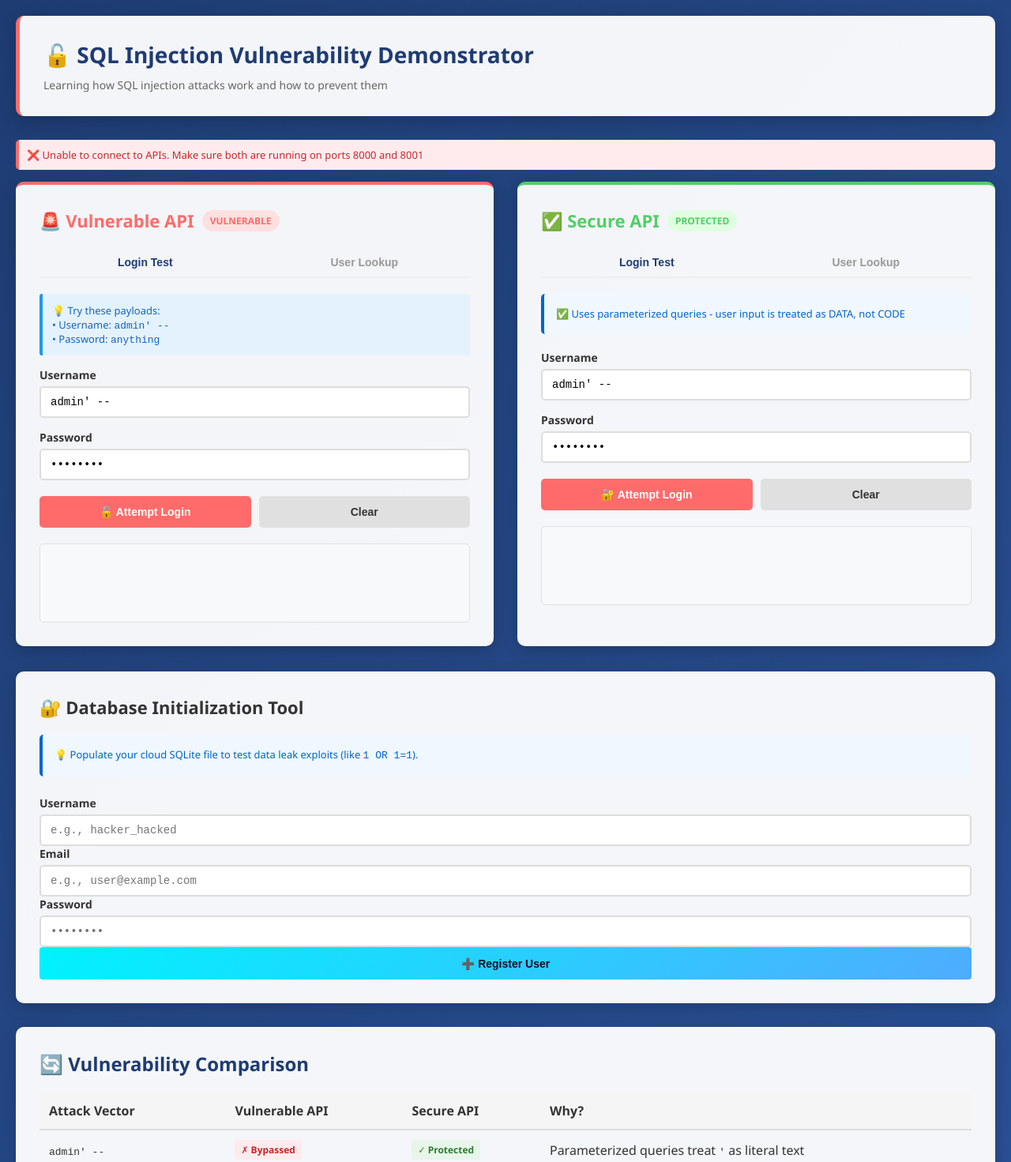
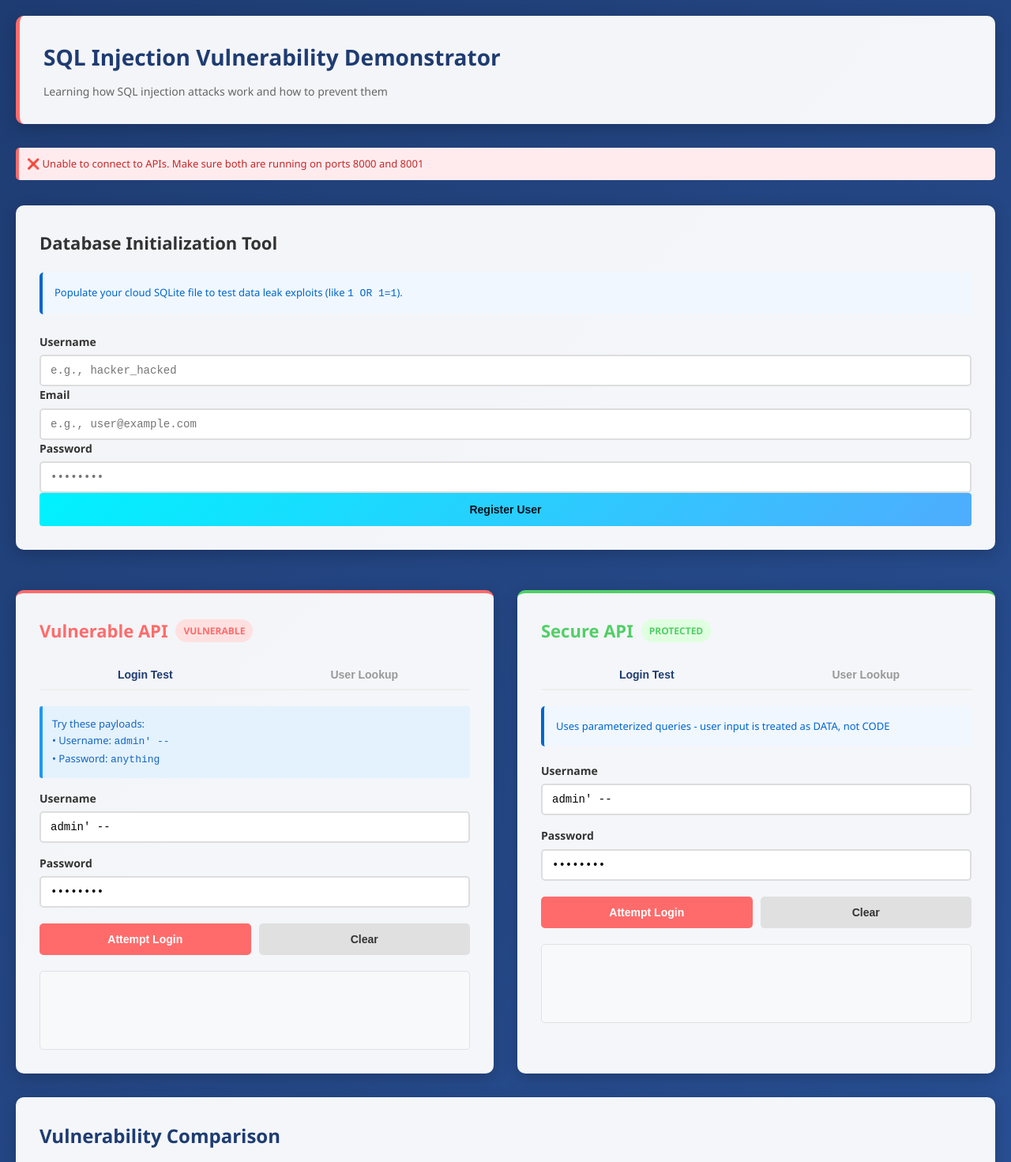
Before and after one commit to josphat-nzyuko/SQLinjection-hackedversion-fixedversion, a plain HTML site: page index.html in a window 1280 px wide. Shown: the top 1471 px of the page at 79% size. Drawn offline with Linux system fonts and the light colour scheme; no server answers.

Commit message:
Feature: Restructure of the HTML document

```diff
--- a/frontend.css
+++ b/frontend.css
@@ -10,6 +10,9 @@
             min-height: 100vh;
             padding: 20px;
             color: #333;
+            font-size: 16px;
+            line-height: 1.6;
+            overflow-x: hidden;
         }
 
         .container {
@@ -24,7 +27,12 @@
             margin-bottom: 30px;
             box-shadow: 0 5px 20px rgba(0, 0, 0, 0.2);
             border-left: 5px solid #ff6b6b;
+            overflow: hidden;
+            position: relative;
+            z-index: 1;
         }
+
+
 
         header h1 {
             color: #1e3c72;
--- a/index.html
+++ b/index.html
@@ -11,7 +11,7 @@
 <body>
     <div class="container">
         <header>
-            <h1>🔓 SQL Injection Vulnerability Demonstrator</h1>
+            <h1>SQL Injection Vulnerability Demonstrator</h1>
             <p>Learning how SQL injection attacks work and how to prevent them</p>
 
         </header>
@@ -20,140 +20,11 @@
             Checking API connection...
         </div>
 
-        <div class="main-content">
-            <!-- VULNERABLE API PANEL -->
-            <div class="panel vulnerable">
-                <h2>
-                    🚨 Vulnerable API
-                    <span class="badge vulnerable">VULNERABLE</span>
-                </h2>
-
-                <div class="tabs">
-                    <button class="tab active" onclick="switchTab(event, 'vuln-login')">Login Test</button>
-                    <button class="tab" onclick="switchTab(event, 'vuln-lookup')">User Lookup</button>
-                </div>
-
-                <!-- LOGIN TEST TAB -->
-                <div id="vuln-login" class="tab-content active">
-                    <div class="attack-info">
-                        💡 Try these payloads:<br>
-                        • Username: <code>admin' --</code><br>
-                        • Password: <code>anything</code>
-                    </div>
-
-                    <form onsubmit="exploitVulnerableLogin(event)">
-                        <div class="form-group">
-                            <label>Username</label>
-                            <input type="text" id="vuln-username" placeholder="Try: admin' --" value="admin' --">
-                        </div>
-
-                        <div class="form-group">
-                            <label>Password</label>
-                            <input type="password" id="vuln-password" placeholder="Try: anything" value="anything">
-                        </div>
-
-                        <div class="button-group">
-                            <button type="submit" class="attack-btn">🔓 Attempt Login</button>
-                            <button type="button" class="clear-btn" onclick="clearVulnLogin()">Clear</button>
-                        </div>
-                    </form>
-
-                    <div id="vuln-login-query" class="query-display" style="display:none;"></div>
-                    <div id="vuln-login-result" class="result-box"></div>
-                </div>
-
-                <!-- USER LOOKUP TAB -->
-                <div id="vuln-lookup" class="tab-content">
-                    <div class="attack-info">
-                        💡 Try these payloads:<br>
-                        • User ID: <code>1 OR 1=1</code><br>
-                        • This returns ALL users instead of one
-                    </div>
-
-                    <form onsubmit="exploitVulnerableLookup(event)">
-                        <div class="form-group">
-                            <label>User ID</label>
-                            <input type="text" id="vuln-userid" placeholder="Try: 1 OR 1=1" value="1 OR 1=1">
-                        </div>
-
-                        <div class="button-group">
-                            <button type="submit" class="attack-btn">🔓 Lookup Users</button>
-                            <button type="button" class="clear-btn" onclick="clearVulnLookup()">Clear</button>
-                        </div>
-                    </form>
-
-                    <div id="vuln-lookup-query" class="query-display" style="display:none;"></div>
-                    <div id="vuln-lookup-result" class="result-box"></div>
-                </div>
-            </div>
-
-            <!-- SECURE API PANEL -->
-            <div class="panel secure">
-                <h2>
-                    ✅ Secure API
-                    <span class="badge secure">PROTECTED</span>
-                </h2>
-
-                <div class="tabs">
-                    <button class="tab active" onclick="switchTab(event, 'sec-login')">Login Test</button>
-                    <button class="tab" onclick="switchTab(event, 'sec-lookup')">User Lookup</button>
-                </div>
-
-                <!-- LOGIN TEST TAB -->
-                <div id="sec-login" class="tab-content active">
-                    <div class="explanation">
-                        ✅ Uses parameterized queries - user input is treated as DATA, not CODE
-                    </div>
-
-                    <form onsubmit="exploitSecureLogin(event)">
-                        <div class="form-group">
-                            <label>Username</label>
-                            <input type="text" id="sec-username" placeholder="Try: admin' --" value="admin' --">
-                        </div>
-
-                        <div class="form-group">
-                            <label>Password</label>
-                            <input type="password" id="sec-password" placeholder="Try: anything" value="anything">
-                        </div>
-
-                        <div class="button-group">
-                            <button type="submit" class="attack-btn">🔐 Attempt Login</button>
-                            <button type="button" class="clear-btn" onclick="clearSecLogin()">Clear</button>
-                        </div>
-                    </form>
-
-                    <div id="sec-login-query" class="query-display" style="display:none;"></div>
-                    <div id="sec-login-result" class="result-box"></div>
-                </div>
-
-                <!-- USER LOOKUP TAB -->
-                <div id="sec-lookup" class="tab-content">
-                    <div class="explanation">
-                        ✅ Type validation + Parameterized queries - attacks are rejected
-                    </div>
-
-                    <form onsubmit="exploitSecureLookup(event)">
-                        <div class="form-group">
-                            <label>User ID</label>
-                            <input type="text" id="sec-userid" placeholder="Try: 1 OR 1=1" value="1 OR 1=1">
-                        </div>
-
-                        <div class="button-group">
-                            <button type="submit" class="attack-btn">🔐 Lookup Users</button>
-                            <button type="button" class="clear-btn" onclick="clearSecLookup()">Clear</button>
-                        </div>
-                    </form>
-
-                    <div id="sec-lookup-query" class="query-display" style="display:none;"></div>
-                    <div id="sec-lookup-result" class="result-box"></div>
-                </div>
-            </div>
-        </div>
 
         <div class="panel system-setup" style="margin-top: 2rem; max-width: 100%;">
-            <h2>🔐 Database Initialization Tool</h2>
+            <h2>Database Initialization Tool</h2>
             <div class="explanation" style="margin-bottom: 1.5rem;">
-                💡 Populate your cloud SQLite file to test data leak exploits (like <code>1 OR 1=1</code>).
+                Populate your cloud SQLite file to test data leak exploits (like <code>1 OR 1=1</code>).
             </div>
 
             <form onsubmit="registerUser(event)" style="display: grid; grid-template-columns: repeat(auto-fit, minmax(200px, 1fr)) gap(1rem); align-items: end;">
@@ -171,18 +42,153 @@
                 </div>
                 <div>
                     <button type="submit" class="attack-btn" style="background: linear-gradient(135deg, #00f2fe 0%, #4facfe 100%); color: #0a0f1d; border: none; font-weight: bold; padding: 0.8rem 1.5rem; border-radius: 4px; cursor: pointer; width: 100%;">
-                        ➕ Register User
+                         Register User
                     </button>
                 </div>
             </form>
             <div id="reg-result" class="result-box" style="margin-top: 1.5rem; display: none;"></div>
         </div>
 
+        <br><br>
+
+
+
+        <div class="main-content">
+            <!-- VULNERABLE API PANEL -->
+            <div class="panel vulnerable">
+                <h2>
+                    Vulnerable API
+                    <span class="badge vulnerable">VULNERABLE</span>
+                </h2>
+
+                <div class="tabs">
+                    <button class="tab active" onclick="switchTab(event, 'vuln-login')">Login Test</button>
+                    <button class="tab" onclick="switchTab(event, 'vuln-lookup')">User Lookup</button>
+                </div>
+
+                <!-- LOGIN TEST TAB -->
+                <div id="vuln-login" class="tab-content active">
+                    <div class="attack-info">
+                        Try these payloads:<br>
+                        • Username: <code>admin' --</code><br>
+                        • Password: <code>anything</code>
+                    </div>
+
+                    <form onsubmit="exploitVulnerableLogin(event)">
+                        <div class="form-group">
+                            <label>Username</label>
+                            <input type="text" id="vuln-username" placeholder="Try: admin' --" value="admin' --">
+                        </div>
+
+                        <div class="form-group">
+                            <label>Password</label>
+                            <input type="password" id="vuln-password" placeholder="Try: anything" value="anything">
+                        </div>
+
+                        <div class="button-group">
+                            <button type="submit" class="attack-btn">Attempt Login</button>
+                            <button type="button" class="clear-btn" onclick="clearVulnLogin()">Clear</button>
+                        </div>
+                    </form>
+
+                    <div id="vuln-login-query" class="query-display" style="display:none;"></div>
+                    <div id="vuln-login-result" class="result-box"></div>
+                </div>
+
+                <!-- USER LOOKUP TAB -->
+                <div id="vuln-lookup" class="tab-content">
+                    <div class="attack-info">
+                         Try these payloads:<br>
+                        • User ID: <code>1 OR 1=1</code><br>
+                        • This returns ALL users instead of one
+                    </div>
+
+                    <form onsubmit="exploitVulnerableLookup(event)">
+                        <div class="form-group">
+                            <label>User ID</label>
+                            <input type="text" id="vuln-userid" placeholder="Try: 1 OR 1=1" value="1 OR 1=1">
+                        </div>
+
+                        <div class="button-group">
+                            <button type="submit" class="attack-btn">Lookup Users</button>
+                            <button type="button" class="clear-btn" onclick="clearVulnLookup()">Clear</button>
+                        </div>
+                    </form>
+
+                    <div id="vuln-lookup-query" class="query-display" style="display:none;"></div>
+                    <div id="vuln-lookup-result" class="result-box"></div>
+                </div>
+            </div>
+
+            <!-- SECURE API PANEL -->
+            <div class="panel secure">
+                <h2>
+                    Secure API
+                    <span class="badge secure">PROTECTED</span>
+                </h2>
+
+                <div class="tabs">
+                    <button class="tab active" onclick="switchTab(event, 'sec-login')">Login Test</button>
+                    <button class="tab" onclick="switchTab(event, 'sec-lookup')">User Lookup</button>
+                </div>
+
+                <!-- LOGIN TEST TAB -->
+                <div id="sec-login" class="tab-content active">
+                    <div class="explanation">
+                        Uses parameterized queries - user input is treated as DATA, not CODE
+                    </div>
+
+                    <form onsubmit="exploitSecureLogin(event)">
+                        <div class="form-group">
+                            <label>Username</label>
+                            <input type="text" id="sec-username" placeholder="Try: admin' --" value="admin' --">
+                        </div>
+
+                        <div class="form-group">
+                            <label>Password</label>
+                            <input type="password" id="sec-password" placeholder="Try: anything" value="anything">
+                        </div>
+
+                        <div class="button-group">
+                            <button type="submit" class="attack-btn">Attempt Login</button>
+                            <button type="button" class="clear-btn" onclick="clearSecLogin()">Clear</button>
+                        </div>
+                    </form>
+
+                    <div id="sec-login-query" class="query-display" style="display:none;"></div>
+                    <div id="sec-login-result" class="result-box"></div>
+                </div>
+
+                <!-- USER LOOKUP TAB -->
+                <div id="sec-lookup" class="tab-content">
+                    <div class="explanation">
+                        Type validation + Parameterized queries - attacks are rejected
+                    </div>
+
+                    <form onsubmit="exploitSecureLookup(event)">
+                        <div class="form-group">
+                            <label>User ID</label>
+                            <input type="text" id="sec-userid" placeholder="Try: 1 OR 1=1" value="1 OR 1=1">
+                        </div>
+
+                        <div class="button-group">
+                            <button type="submit" class="attack-btn">Lookup Users</button>
+                            <button type="button" class="clear-btn" onclick="clearSecLookup()">Clear</button>
+                        </div>
+                    </form>
+
+                    <div id="sec-lookup-query" class="query-display" style="display:none;"></div>
+                    <div id="sec-lookup-result" class="result-box"></div>
+                </div>
+            </div>
+        </div>
+
+
 
 
         <!-- COMPARISON TABLE -->
         <div class="comparison">
-            <h2>🔄 Vulnerability Comparison</h2>
+            <h2>Vulnerability Comparison</h2>
             <table class="comparison-table">
                 <thead>
                     <tr>
```
